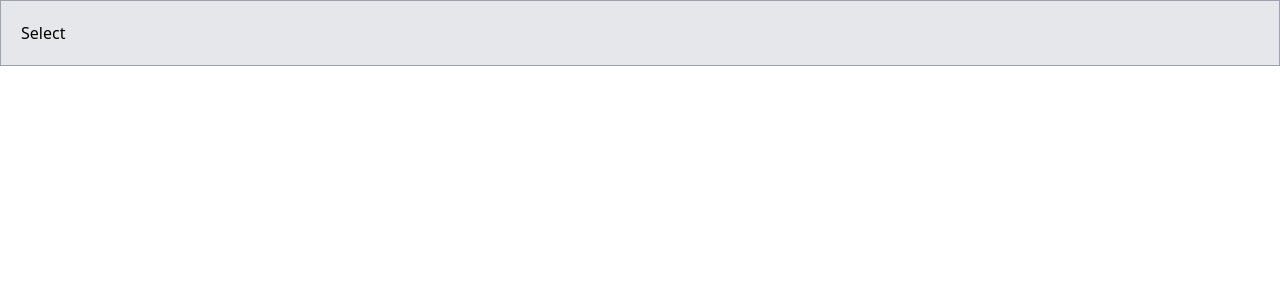
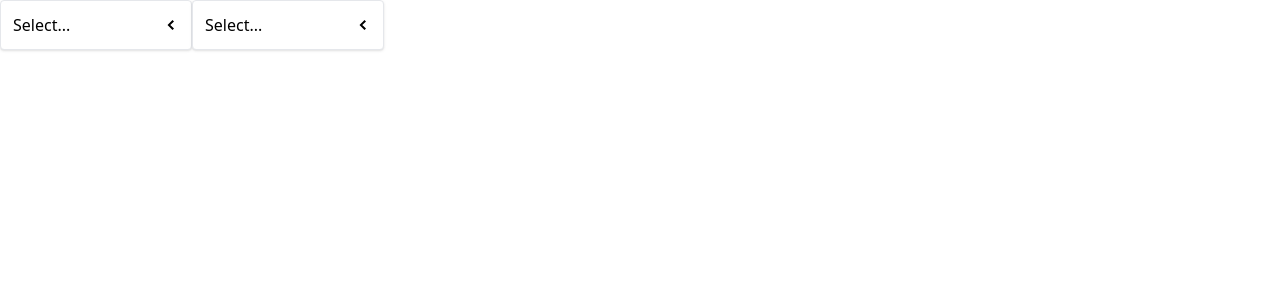
Before and after one commit to FlutterSoft/Udemy---Master-React-Course, a React (Create React App) app in the folder comps/: page / in a window 1280 px wide. Shown: the top 300 px of the page. Built offline with nearby package versions, Linux system fonts and the light colour scheme.

Commit message:
Refactoring with panel component

```diff
--- a/comps/src/App.js
+++ b/comps/src/App.js
@@ -1,12 +1,31 @@
 import Dropdown from './components/Dropdown'
+import { useState } from 'react'
+
 
 export default function App(){
+    const [selection, setSelection] = useState(null)
+
+    const handleSelection = (option) => {
+        setSelection(option)
+    }
    const options = [
     { label: 'Red', value: 'red' },
     { label: 'Green', value: 'green' },
     { label: 'Blue', value: 'blue' },
    ]
     return (
-        <Dropdown options={options}/>
+        <div className="flex">
+            <Dropdown
+                options={options}
+                value={selection}
+                onChange={handleSelection}
+            />
+            <Dropdown
+                options={options}
+                value={selection}
+                onChange={handleSelection}
+            />
+        </div>
+
     )
 }
--- a/comps/src/components/Dropdown.js
+++ b/comps/src/components/Dropdown.js
@@ -1,35 +1,39 @@
 import { useState } from 'react'
+import { GoChevronDown, GoChevronLeft } from "react-icons/go";
+import Panel from './Panel'
 
-export default function Dropdown({ options }){
+
+export default function Dropdown({ options, value, onChange }){
     const [isOpen, setIsOpen] = useState(false)
-    const [selected, setSelected] = useState('')
 
     const handleOptionClick = (option) => {
         setIsOpen(false)
-        setSelected(option)
+        onChange(option)
     }
 
     const handleClick = () => {
         setIsOpen( prev => !prev)
     }
 
+
     const renderedOptions = options.map( (option) => {
         return (
-            <div className="p-5 bg-gray-100 border border-gray-300 cursor-pointer" onClick={() => handleOptionClick(option)} key={option.value}>
+            <div className="p-1 cursor-pointer hover:bg-sky-100" onClick={() => handleOptionClick(option)} key={option.value}>
                 {option.label}
             </div>
         )
-
     })
 
-
     return(
-        <div>
-            <div className="p-5 bg-gray-200 border border-gray-400 cursor-pointer" onClick={handleClick}>{selected.label || "Select"}</div>
+        <div className="w-48 relative">
+            <Panel className="flex justify-between items-center" onClick={handleClick}>
+                {value?.label || 'Select...'}
+                {isOpen ? <GoChevronDown /> :<GoChevronLeft />}
+            </Panel>
             {isOpen &&
-                <div>
+                <Panel className="absolute top-full divide-y divide-grey-100">
                     {renderedOptions}
-                </div>
+                </Panel>
             }
 
         </div>
--- /dev/null
+++ b/comps/src/components/Panel.js
@@ -0,0 +1,10 @@
+import classNames from 'classnames'
+
+export default function Panel({ children, className, ...rest }){
+    const finalClassNames = classNames('border rounded p-3 shadow bg-white w-full cursor-pointer', className)
+    return(
+        <div {...rest} className={finalClassNames}>
+            {children}
+        </div>
+    )
+}
```
